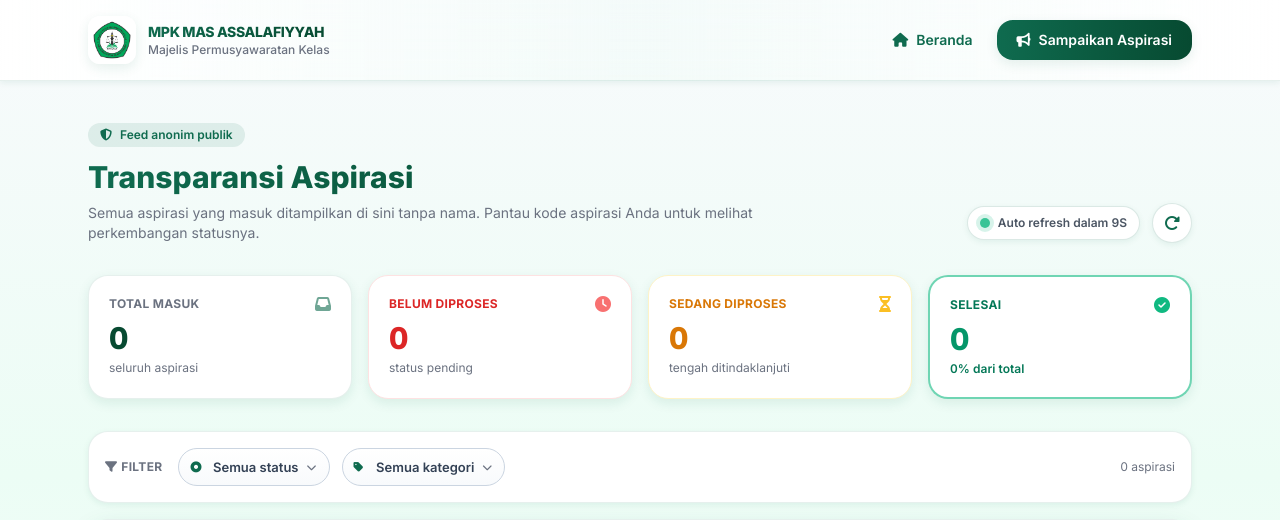
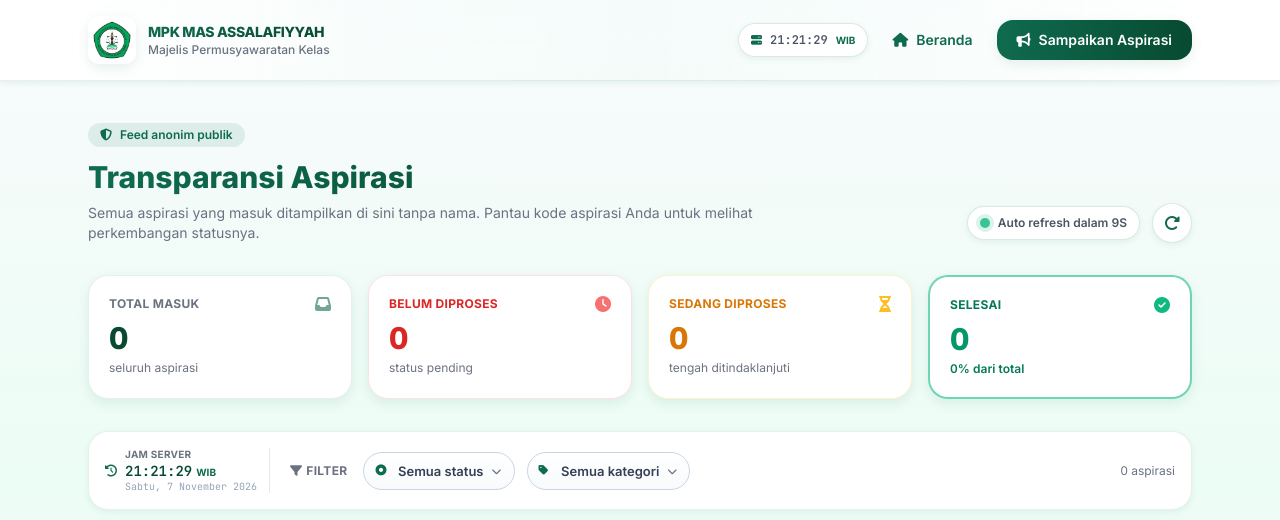
Before and after one commit to xfakh/MPKFULL, a Flask app: page /transparansi in a window 1280 px wide. Shown: the top 520 px of the page. Run offline with Flask 3, Linux system fonts and the light colour scheme; data that the repository does not hold is empty; some libraries are stand-ins or nearby versions.

Commit message:
2026-11-07 - Tampilkan jam server (WIB) di halaman transparansi
- Timestamp aspirasi dikonversi dari UTC ke WIB sebelum dikirim ke client
  (helper to_server_time, data lama di DB tidak diubah)
- Endpoint baru GET /api/server-time, plus server_time/server_tz di stats publik
- Badge jam server di header dan blok jam + tanggal lengkap di bar filter
- Jam disinkronkan dari server lalu dihitung maju via Intl (Asia/Jakarta),
  di-resync tiap siklus refresh dan berhenti saat tab tidak aktif

```diff
--- a/app.py
+++ b/app.py
@@ -4,10 +4,30 @@ from flask_login import LoginManager, UserMixin, login_user, logout_user, login_
 from flask_migrate import Migrate
 from werkzeug.security import generate_password_hash, check_password_hash
 from werkzeug.utils import secure_filename
-from datetime import datetime
+from datetime import datetime, timedelta, timezone
 from functools import wraps
 import os
 import uuid
+
+# --- Zona waktu server (WIB) ---
+# Semua timestamp disimpan di DB dalam UTC (datetime.utcnow, backward compatible),
+# lalu dikonversi ke WIB saat ditampilkan/dikirim ke client.
+try:
+    from zoneinfo import ZoneInfo
+    SERVER_TZ = ZoneInfo('Asia/Jakarta')
+except Exception:  # fallback bila tzdata tidak tersedia
+    SERVER_TZ = timezone(timedelta(hours=7), 'WIB')
+
+SERVER_TZ_LABEL = 'WIB'
+
+
+def to_server_time(dt, fmt='%Y-%m-%d %H:%M:%S'):
+    """Konversi datetime UTC dari DB ke waktu lokal server (WIB) sebagai string."""
+    if dt is None:
+        return None
+    if dt.tzinfo is None:
+        dt = dt.replace(tzinfo=timezone.utc)
+    return dt.astimezone(SERVER_TZ).strftime(fmt)
 
 
 def derive_aspirasi_code(aspirasi_id):
@@ -284,7 +304,7 @@ def get_public_aspirasi():
         data.append({
             'id': a.id,
             'code': a.code,
-            'created_at': a.created_at.strftime('%Y-%m-%d %H:%M:%S') if a.created_at else None,
+            'created_at': to_server_time(a.created_at),
             'kelas': a.kelas,
             'kategori': a.kategori,
             'deskripsi': deskripsi,
@@ -309,7 +329,26 @@ def get_public_aspirasi_stats():
             'pending': pending,
             'diproses': diproses,
             'selesai': selesai,
-            'persen_selesai': persen_selesai
+            'persen_selesai': persen_selesai,
+            'server_time': to_server_time(datetime.utcnow()),
+            'server_tz': SERVER_TZ_LABEL,
+            'server_utc_offset': datetime.now(SERVER_TZ).strftime('%z')
+        }
+    })
+
+@app.route('/api/server-time', methods=['GET'])
+def server_time():
+    """Waktu server untuk halaman publik (WIB), berguna untuk verifikasi jam feed."""
+    now = datetime.now(SERVER_TZ)
+    return jsonify({
+        'success': True,
+        'data': {
+            'datetime': now.strftime('%Y-%m-%d %H:%M:%S'),
+            'time': now.strftime('%H:%M:%S'),
+            'date': now.strftime('%Y-%m-%d'),
+            'timezone': SERVER_TZ_LABEL,
+            'utc_offset': now.strftime('%z'),
+            'epoch_ms': int(now.timestamp() * 1000)
         }
     })
 
--- a/templates/transparansi.html
+++ b/templates/transparansi.html
@@ -201,6 +201,11 @@
           </div>
         </a>
         <div class="flex items-center gap-2">
+          <div id="serverClock" class="hidden sm:flex items-center gap-2 px-3 py-2 rounded-full bg-white border border-mpk-primary/15 shadow-mpk-sm text-xs font-semibold text-mpk-muted-dark" title="Waktu server (WIB)">
+            <i class="fas fa-server text-mpk-primary text-[11px]"></i>
+            <span class="font-mono tabular-nums" id="serverClockTime">--:--:--</span>
+            <span class="text-[10px] font-bold text-mpk-primary">WIB</span>
+          </div>
           <a href="{{ url_for('index') }}" class="px-4 py-2 text-sm font-semibold text-mpk-primary hover:text-mpk-primary-dark transition-colors hidden md:inline-flex items-center gap-2">
             <i class="fas fa-home"></i> Beranda
           </a>
@@ -277,6 +282,17 @@
 
     <!-- FILTER -->
     <section class="bg-white rounded-mpk-lg p-4 shadow-mpk-sm border border-mpk-primary/10 mb-4 flex flex-wrap items-center gap-3">
+      <div class="flex items-center gap-2 mr-2 pr-3 border-r border-slate-200">
+        <i class="fas fa-clock-rotate-left text-mpk-primary text-xs"></i>
+        <div class="leading-tight">
+          <div class="text-[10px] uppercase tracking-wide font-bold text-mpk-muted">Jam server</div>
+          <div class="flex items-baseline gap-1">
+            <span id="filterClockTime" class="font-mono tabular-nums text-sm font-bold text-mpk-primary-dark">--:--:--</span>
+            <span class="text-[10px] font-bold text-mpk-primary">WIB</span>
+          </div>
+          <div id="filterClockDate" class="font-mono text-[10px] text-slate-400 tabular-nums">—</div>
+        </div>
+      </div>
       <span class="text-xs font-bold uppercase tracking-wide text-mpk-muted mr-1"><i class="fas fa-filter mr-1"></i>Filter</span>
       <div class="filter-field" data-filter="status">
         <i class="fas fa-circle-dot field-icon"></i>
@@ -386,9 +402,14 @@
 
     let countdown = REFRESH_SECONDS;
     let timerId = null;
+    let clockTimerId = null;
     let feedData = [];
     let isLoading = false;
     let activeFilters = { status: '', kategori: '' };
+
+    // Jam server: offset antara waktu server (WIB) dan jam perangkat pengunjung
+    let serverOffsetMs = 0;
+    let serverClockSynced = false;
 
     const STATUS_STYLE = {
       pending:  { badge: 'bg-red-100 text-red-700',      label: 'Pending'  },
@@ -483,6 +504,56 @@
       document.getElementById('statDiproses').textContent = stats.diproses;
       document.getElementById('statSelesai').textContent = stats.selesai;
       document.getElementById('statPersen').textContent = `${stats.persen_selesai}% dari total`;
+      // server_time hanya jadi cadangan bila /api/server-time belum berhasil
+      if (stats.server_time && !serverClockSynced) {
+        serverClockSynced = true;
+        renderClock();
+      }
+    }
+
+    function renderClock() {
+      if (!serverClockSynced) return;
+      const absolute = new Date(Date.now() + serverOffsetMs);
+      const parts = new Intl.DateTimeFormat('en-GB', {
+        timeZone: 'Asia/Jakarta',
+        hour: '2-digit', minute: '2-digit', second: '2-digit',
+        hourCycle: 'h23'
+      }).formatToParts(absolute);
+      const get = (type) => parts.find(p => p.type === type)?.value || '00';
+      const time = `${get('hour')}:${get('minute')}:${get('second')}`;
+
+      const dateParts = new Intl.DateTimeFormat('id-ID', {
+        timeZone: 'Asia/Jakarta', weekday: 'long', day: 'numeric', month: 'long', year: 'numeric'
+      }).formatToParts(absolute);
+      const dget = (type) => dateParts.find(p => p.type === type)?.value || '';
+      const date = `${dget('weekday')}, ${dget('day')} ${dget('month')} ${dget('year')}`;
+
+      document.getElementById('serverClockTime').textContent = time;
+      document.getElementById('filterClockTime').textContent = time;
+      document.getElementById('filterClockDate').textContent = date;
+    }
+
+    function startClock() {
+      if (clockTimerId) clearInterval(clockTimerId);
+      clockTimerId = setInterval(() => {
+        if (document.hidden) return;
+        renderClock();
+      }, 1000);
+      renderClock();
+    }
+
+    async function loadServerTime() {
+      try {
+        const res = await fetch('/api/server-time', { headers: { 'Accept': 'application/json' } });
+        const json = await res.json();
+        if (json.success && json.data) {
+          serverOffsetMs = json.data.epoch_ms - Date.now();
+          serverClockSynced = true;
+          renderClock();
+        }
+      } catch (error) {
+        console.error('Gagal mengambil waktu server:', error);
+      }
     }
 
     async function loadFeed() {
@@ -525,6 +596,7 @@
         isLoading = false;
         refreshIcon.classList.remove('animate-spin');
         countdown = REFRESH_SECONDS;
+        loadServerTime(); // re-sinkron jam tiap siklus agar tidak melenceng
       }
     }
 
@@ -560,7 +632,9 @@
       if (document.hidden) {
         if (timerId) { clearInterval(timerId); timerId = null; }
       } else {
+        loadServerTime();
         startTimer();
+        startClock();
         loadFeed();
       }
       updateLiveText();
@@ -696,6 +770,8 @@
 
     // ---- init ----
     syncFilterUI();
+    loadServerTime();
+    startClock();
     loadFeed().then(startTimer);
   </script>
 </body>
```
